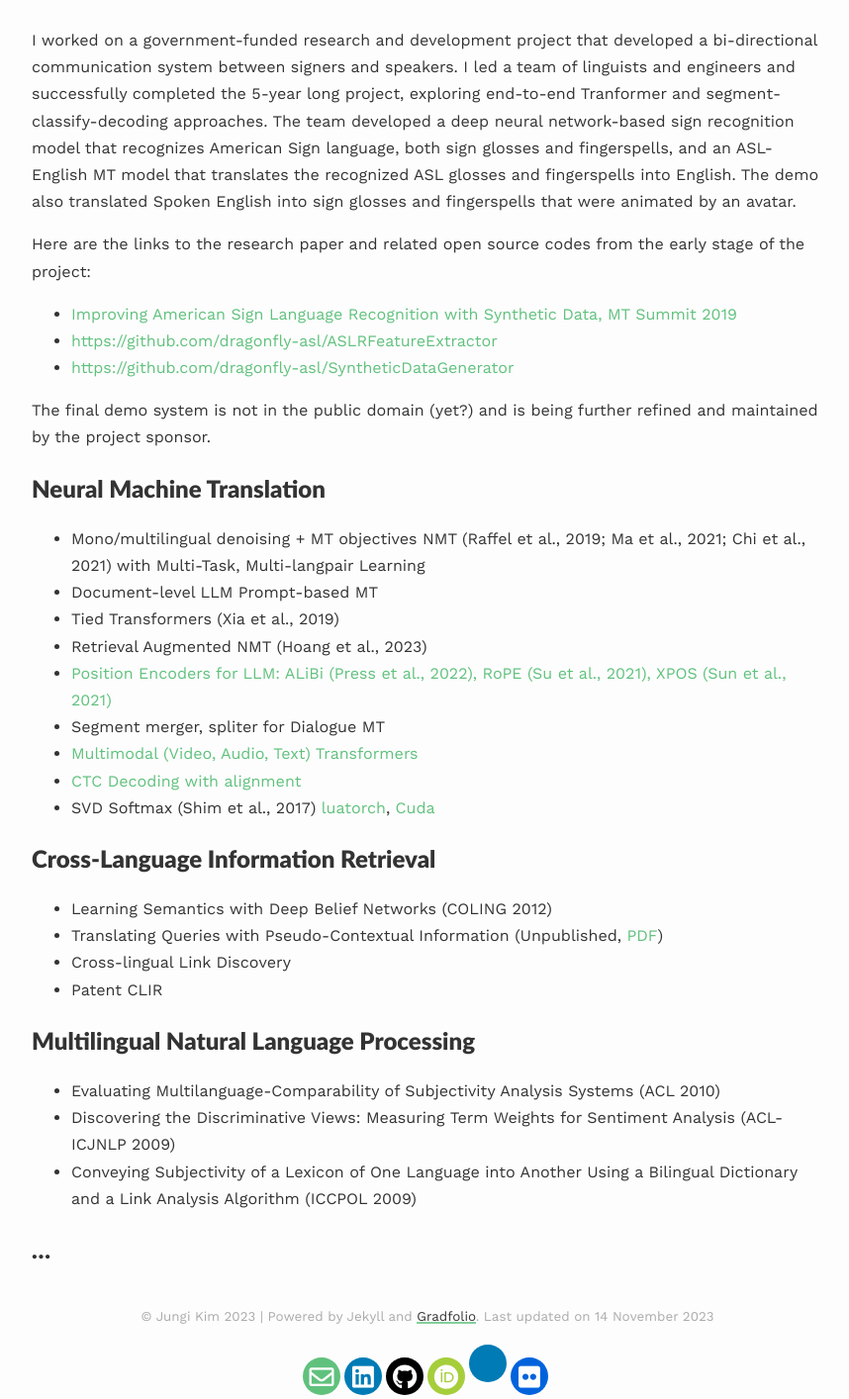
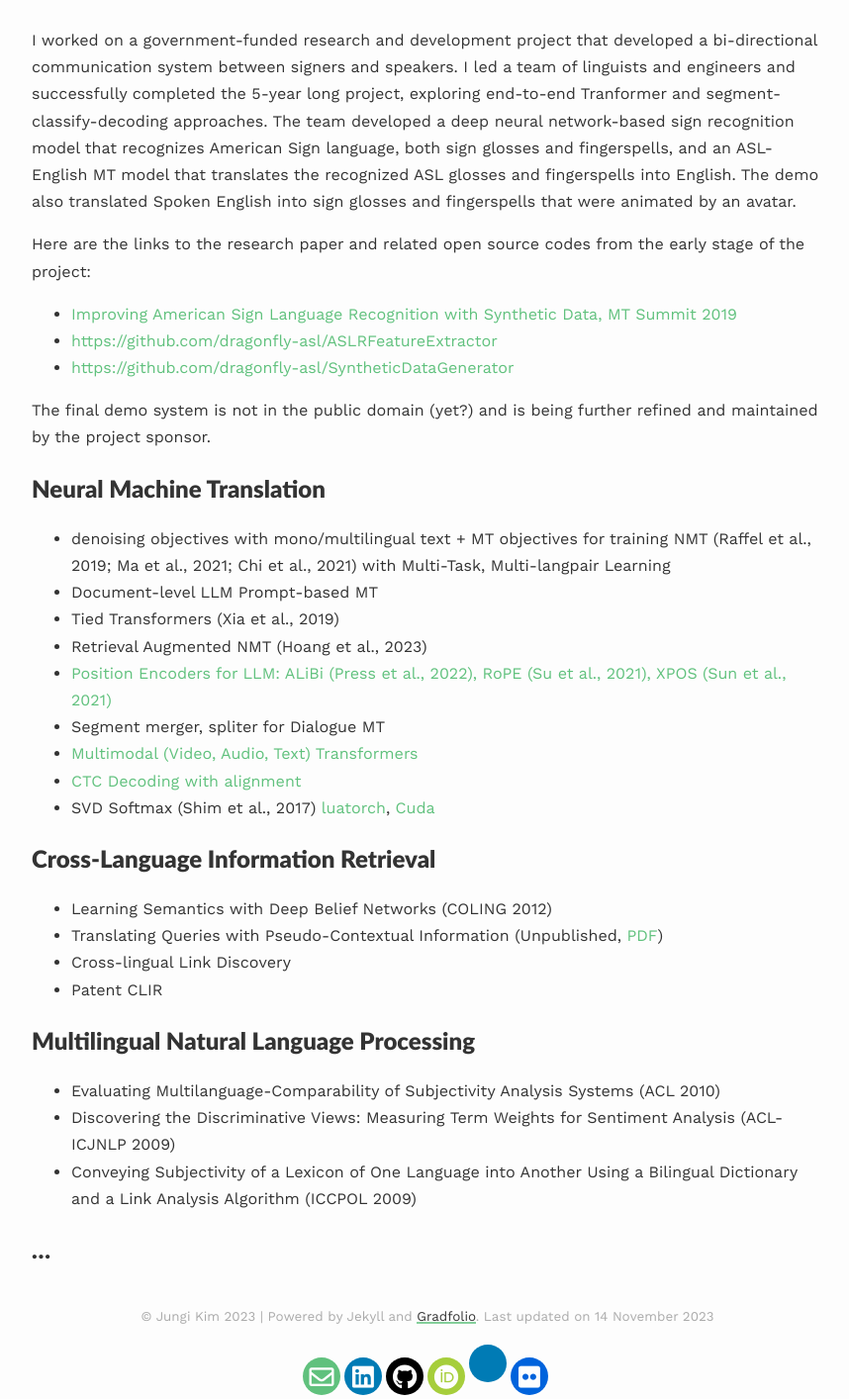
Before and after one commit to jungikim/jungikim.github.io, a Jekyll site: the page built from _pages/projects.md, in a window 1280 px wide, cut to the strip 480-1894 px from the top of the page. Shown: the whole strip at 99% size, without its empty margins (208-1066 px from the left). Built offline with Jekyll 4.4.1, drawn with Linux system fonts in a browser that asks for light colours; nearby versions of some CDN libraries; a style sheet for code colours, icons or effects is not loaded.

Commit message:
Update projects.md

```diff
--- a/_pages/projects.md
+++ b/_pages/projects.md
@@ -34,7 +34,7 @@ The final demo system is not in the public domain (yet?) and is being further re
 
 
 ## Neural Machine Translation
- - Mono/multilingual denoising + MT objectives NMT (Raffel et al., 2019; Ma et al., 2021; Chi et al., 2021) with Multi-Task, Multi-langpair Learning
+ - denoising objectives with mono/multilingual text + MT objectives for training NMT (Raffel et al., 2019; Ma et al., 2021; Chi et al., 2021) with Multi-Task, Multi-langpair Learning
  - Document-level LLM Prompt-based MT
  - Tied Transformers (Xia et al., 2019)
  - Retrieval Augmented NMT (Hoang et al., 2023)
```
